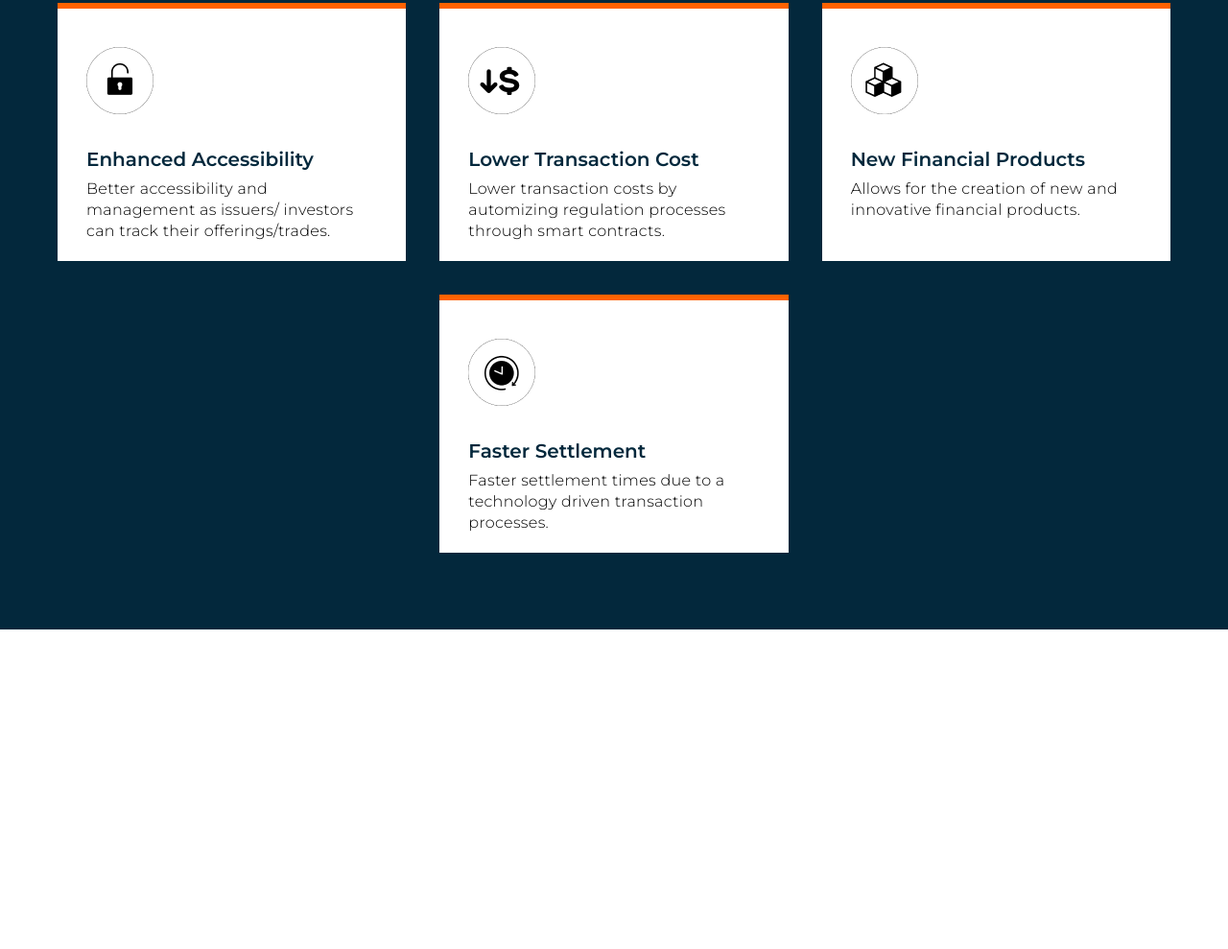
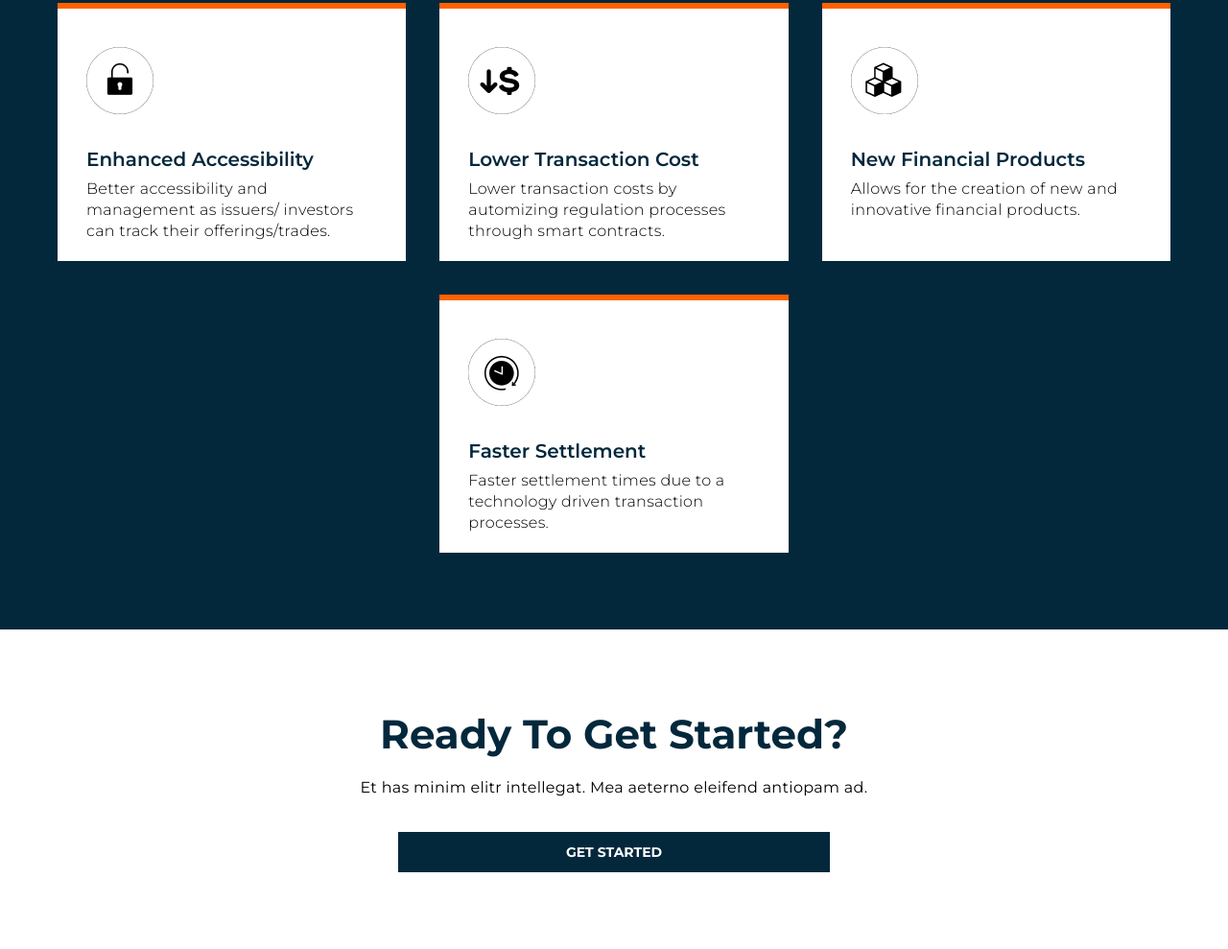
Before and after one commit to RostyslavWeb/Company-project, a website: page src/index.html in a window 1280 px wide. Shown: the part 4916-5905 px from the top of the page at 96% size. Before the commit the page ends 5572 px from the top, so only its background shows below. Drawn offline with nearby package versions, Linux system fonts and the light colour scheme; files that its build step writes are made by us from their sources.

Commit message:
Section Action

```diff
--- /dev/null
+++ b/src/html/_action.html
@@ -0,0 +1,7 @@
+<section class="section__action">
+    <div class="container">
+        <h3 class="section__title title__center">Ready to get started?</h3>
+        <h4 class="section__subtitle subtitle__center action__subtitle">Et has minim elitr intellegat. Mea aeterno eleifend antiopam ad.</h4>
+        <a class="btn btn__primary action__btn" href="#">Get started</a>
+    </div>
+</section>
--- a/src/index.html
+++ b/src/index.html
@@ -36,6 +36,8 @@
         @@include('./html/_why.html')
         <!-- Benefits -->
         @@include('./html/_benefits.html')
+        <!-- Action -->
+        @@include('./html/_action.html')
     </main>
 
     <!-- Footer -->
--- /dev/null
+++ b/src/scss/_action.scss
@@ -0,0 +1,20 @@
+.section {
+    &__action{
+        padding: 80px 0;
+        @media (max-width: $breakpoint768) {
+            padding: 50px 0;
+        }
+
+        .action__subtitle {
+            margin-bottom: 50px;
+            @media (max-width: $breakpoint1450) {
+                margin-bottom: 35px;
+            }
+        }
+
+        .action__btn {
+            margin: 0 auto;
+            max-width: 450px;
+        }
+    }
+}
--- a/src/scss/style.scss
+++ b/src/scss/style.scss
@@ -14,6 +14,7 @@
 @import './about';
 @import './why';
 @import './benefits';
+@import './action';
 // @import './footer';
 
 // Libs
```
Also changed, not shown: build/css/style.css, build/css/style.min.css, build/index.html.
